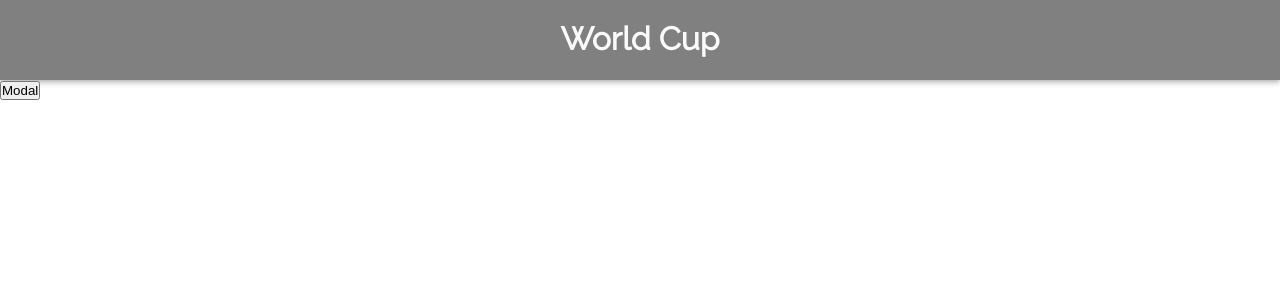
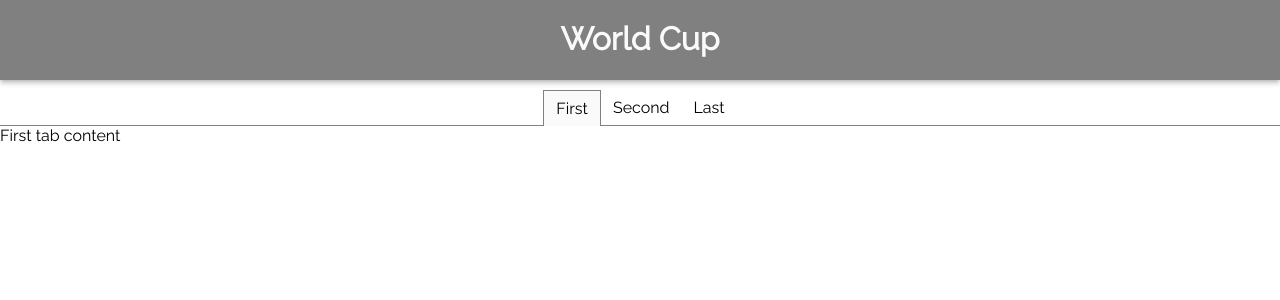
Before and after one commit to moacirguedes/world-cup, a React (Create React App) app: page / in a window 1280 px wide. Shown: the top 300 px of the page. Built offline with nearby package versions, Linux system fonts and the light colour scheme.

Commit message:
Created basic tabs

```diff
--- /dev/null
+++ b/src/components/tab/index.js
@@ -0,0 +1,22 @@
+import React from 'react';
+import './styles.scss';
+
+const Tab = ({ activeTab, label, onClick }) => {
+
+  let className = 'Tab';
+
+  if (activeTab === label) {
+    className += ' Tab__Active';
+  }
+
+  return (
+    <li
+      className={className}
+      onClick={() => onClick(label)}
+    >
+      {label}
+    </li>
+  );
+}
+
+export default Tab;
--- /dev/null
+++ b/src/components/tab/styles.scss
@@ -0,0 +1,14 @@
+@import 'src/colors.scss';
+
+.Tab {
+  display: inline-block;
+  list-style: none;
+  margin-bottom: -1px;
+  padding: 0.5rem 0.75rem;
+
+  &__Active{
+    background-color: $white;
+    border: solid $base-color;
+    border-width: 1px 1px 0 1px;
+  }
+}
--- /dev/null
+++ b/src/components/tabs/index.js
@@ -0,0 +1,37 @@
+import React, { useState } from 'react';
+import './styles.scss';
+import Tab from '../tab';
+
+const Tabs = ({ children }) => {
+
+  const [activeTab, setActiveTab] = useState(
+    children[0].props.label
+  );
+
+  return (
+    <div>
+      <ol className="Tabs__List">
+        {children.map((child) => {
+          const { label } = child.props;
+
+          return (
+            <Tab
+              activeTab={activeTab}
+              key={label}
+              label={label}
+              onClick={() => setActiveTab(child.props.label)}
+            />
+          );
+        })}
+      </ol>
+      <div>
+        {children.map((child) => {
+          if (child.props.label !== activeTab) return undefined;
+          return child.props.children;
+        })}
+      </div>
+    </div>
+  );
+}
+
+export default Tabs;
--- /dev/null
+++ b/src/components/tabs/styles.scss
@@ -0,0 +1,11 @@
+@import 'src/colors';
+
+.Tabs {
+  &__List {
+    margin-top: 10px;
+    border-bottom: 1px solid $base-color;
+    display: flex;
+    flex-direction: row;
+    justify-content: center;
+  }
+}
--- a/src/pages/main/index.js
+++ b/src/pages/main/index.js
@@ -1,22 +1,20 @@
-import React, { useState } from 'react';
+import React from 'react';
 import './styles.scss';
-import Modal from '../../components/modal';
+import Tabs from '../../components/tabs';
 
 const Main = () => {
-  const [showModal, setShowModal] = useState(false);
-
   return (
-    <>
-      <button
-        onClick={() => {
-          setShowModal(!showModal);
-        }}
-      >
-        Modal
-      </button>
-
-      <Modal show={showModal} />
-    </>
+    <Tabs>
+      <div label="First">
+        First tab content
+      </div>
+      <div label="Second">
+        Second tab content
+      </div>
+      <div label="Last">
+        Last tab content
+      </div>
+    </Tabs>
   );
 }
 
```
